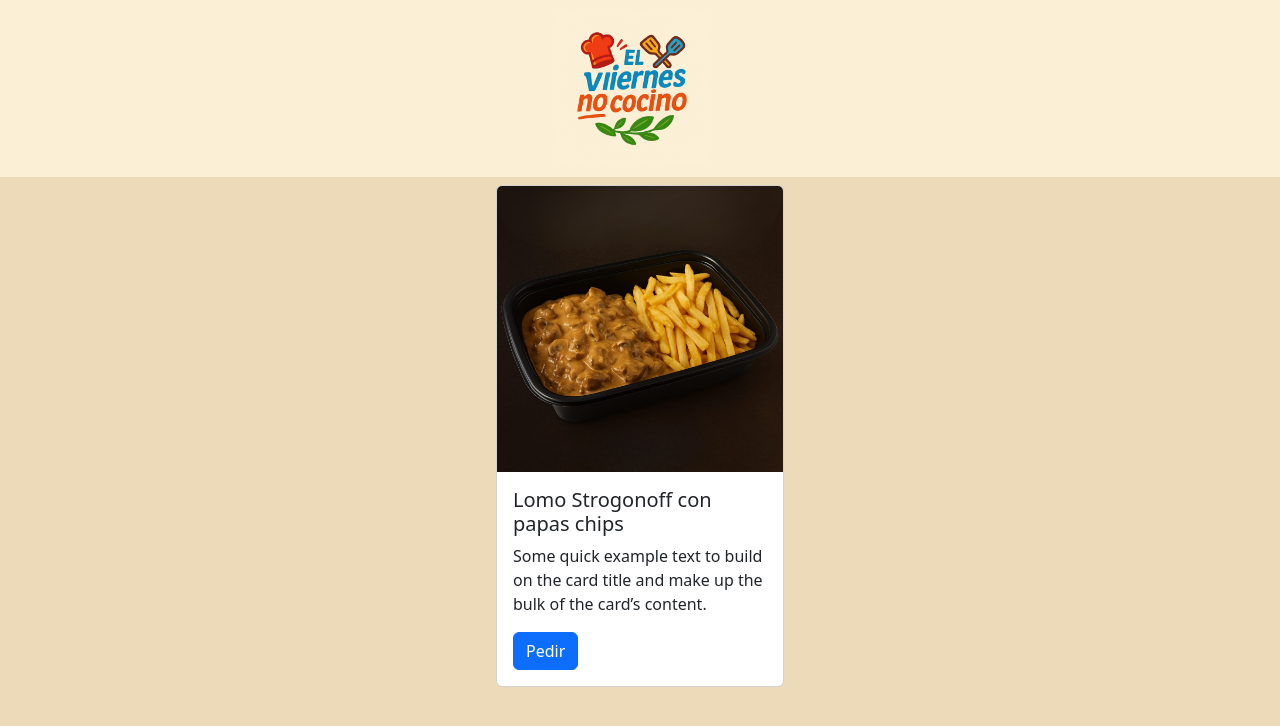
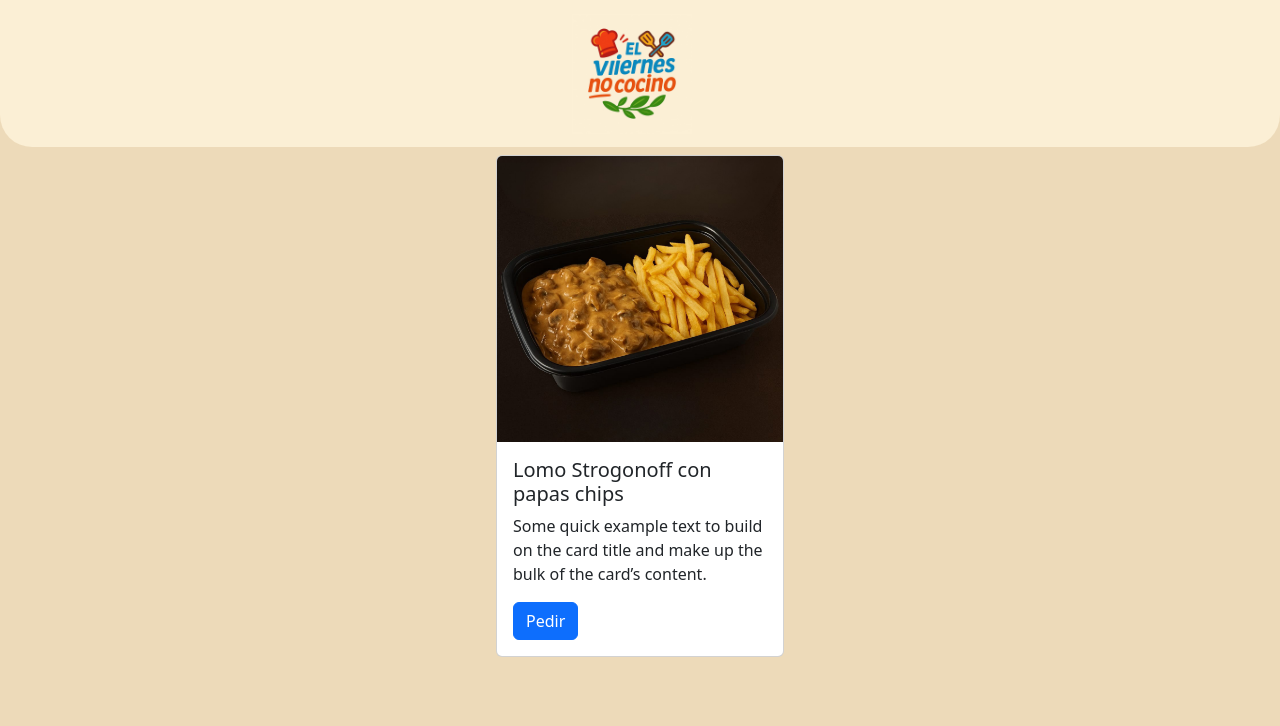
Before and after one commit to ferpanz/viernes_no_cocino, a React (Vite) app: page / in a window 1280 px wide. Shown: the top 726 px of the page. Built offline with nearby package versions, Linux system fonts and the light colour scheme.

Commit message:
modificaciones de estilo en header

```diff
--- a/src/components/Header.jsx
+++ b/src/components/Header.jsx
@@ -6,10 +6,10 @@ const Header = () => {
   return (
 
 
-<nav className="navbar bg-logo">
+<nav className="navbar bg-logo rounded-bottom-5">
   <div className="container-fluid justify-content-center">
     <a className="navbar-brand" href="#">
-      <img src={logo} alt="Logo" width="150" class="d-inline-block align-text-top"></img>
+      <img src={logo} alt="Logo" width="120" class="d-inline-block align-text-top"></img>
 
     </a>
   </div>
```
